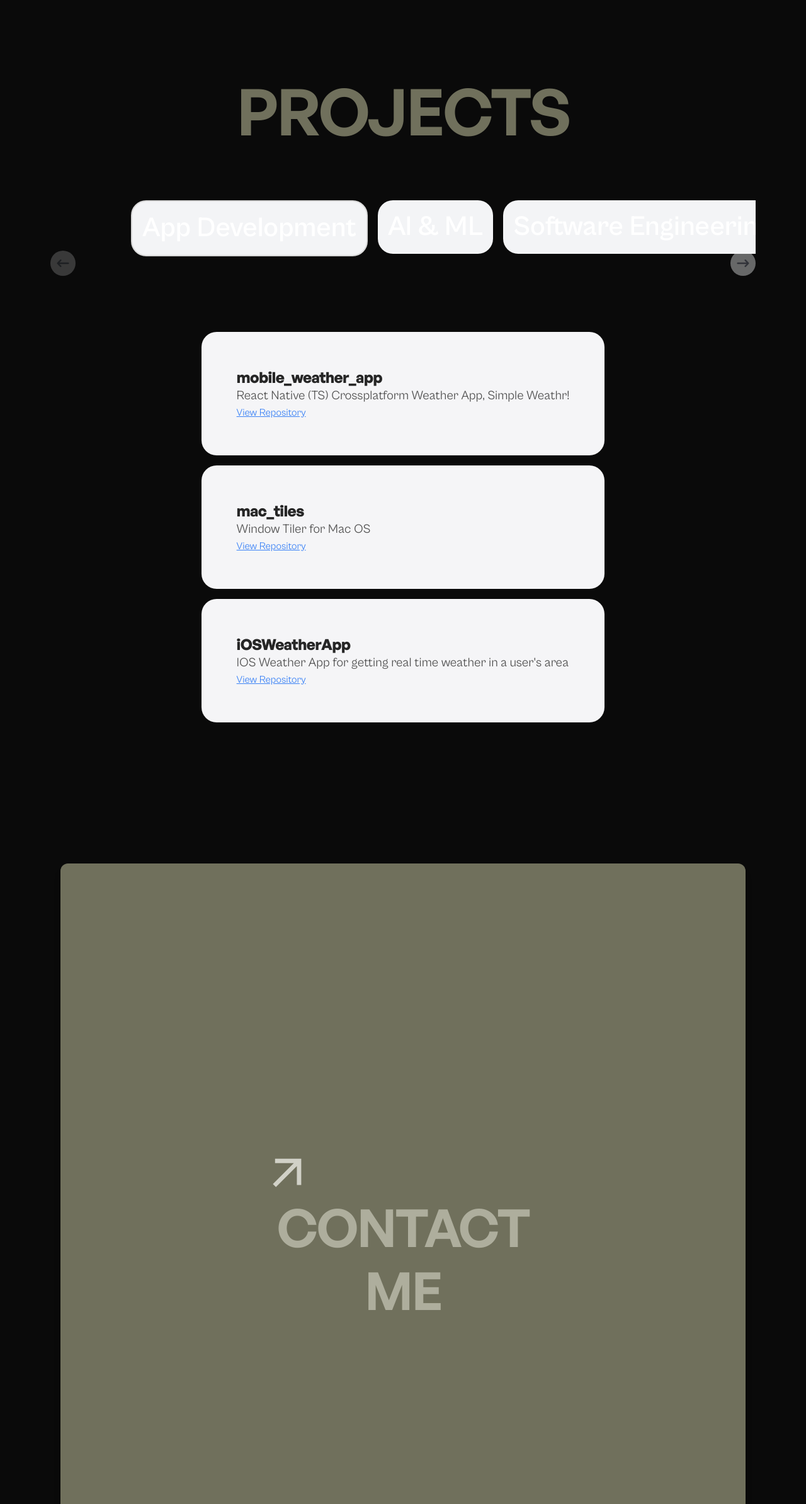
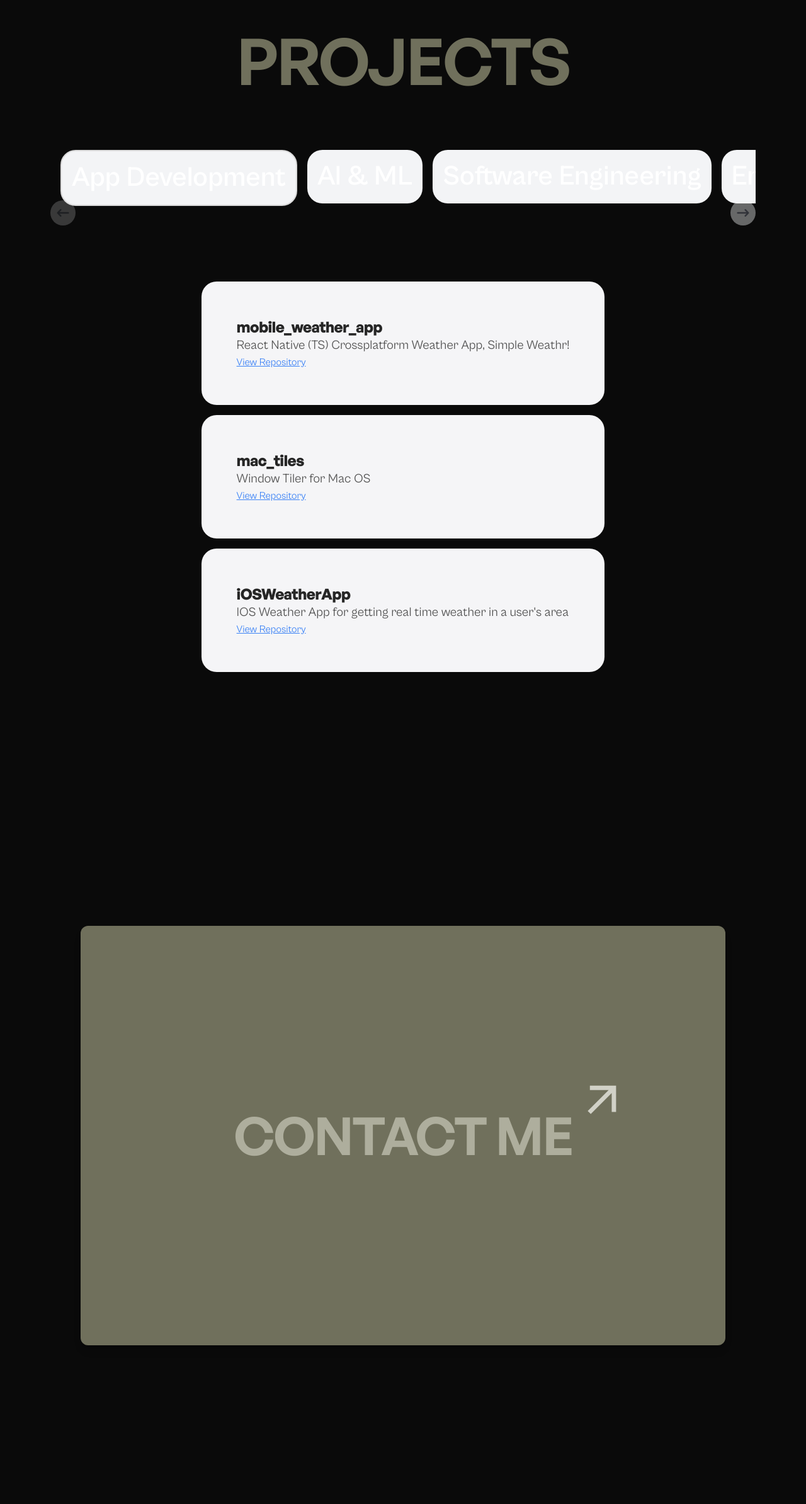
Before and after one commit to ThisIsNotJustin/ThisIsNotJustin.github.io, a Next.js app: page / in a window 1280 px wide. Shown: the part 3758-6146 px from the top of the page at 63% size. Built offline with nearby package versions, Linux system fonts and the light colour scheme.

Commit message:
mobile styling fixes

```diff
--- a/src/components/Contact.tsx
+++ b/src/components/Contact.tsx
@@ -2,15 +2,15 @@ import { MdOutlineArrowOutward } from "react-icons/md";
 
 export default function Contact() {
   return (
-    <section id="contact" className="flex items-center justify-center px-4 pt-32">
-      <div className="bg-secondary-700 rounded-xl p-80 flex shadow-lg mx-auto text-center pb-96 pt-80">
+    <section id="contact" className="flex items-center justify-center h-screen px-4">
+      <div className="bg-secondary-700 rounded-xl flex shadow-lg mx-auto text-center h-5/6 w-full max-w-screen-lg flex-col justify-center">
         {/* Container for Heading and Arrow */}
-        <div className="relative flex items-center justify-center pt-52 pb-52">
+        <div className="relative flex items-center justify-center h-full">
           {/* Heading */}
-          <h1 className="text-secondary-500 text-heading-1 uppercase font-semibold flex items-center">
+          <h1 className="text-secondary-500 text-heading-1 uppercase font-semibold flex items-center justify-center">
             CONTACT ME
             {/* Arrow */}
-            <div className="absolute top-32 right-[-64] text-heading-1 text-secondary-400 transform duration-300 hover:scale-90">
+            <div className="absolute top-[35%] left-[77%] transform text-heading-1 text-secondary-400 duration-300 hover:scale-90">
               <MdOutlineArrowOutward />
             </div>
           </h1>
--- a/src/components/Footer.tsx
+++ b/src/components/Footer.tsx
@@ -12,11 +12,11 @@ export default function Footer() {
   };
 
   return (
-    <footer className="text-secondary-400 px-10 pb-8 pt-56">
+    <footer className="text-secondary-400 lg:px-10 pl-8 pb-0 pt-16 lg:pt-56">
       <div className="container mx-auto">
-        <div className="flex flex-col md:flex-row items-start gap-16 mb-8">
+        <div className="flex flex-row items-start gap-16 mb-0">
           {/* Menu Section */}
-          <div className="mb-6 md:mb-0">
+          <div className="w-full lg:w-full sm:w-full mb-6 md:mb-0 ">
             <span className="font-bold text-works-title-large text-white">Menu</span>
             <hr className="border-t border-secondary-700 my-1" />
             <ul className="mt-4 space-y-2 text-works-title">
@@ -33,18 +33,9 @@ export default function Footer() {
                 <Link href="/#contact" className="duration-300 transition-all hover:text-secondary-600">Contact</Link>
               </li>
             </ul>
-            <div className="flex flex-col pt-12 text-left">
-              <span className="text-secondary-500 font-extrabold text-special block mb-1">
-                &copy;{new Date().getFullYear()} Justin Coleman
-              </span>
-              <span className="text-secondary-500 font-extrabold text-works-title block mb-1">
-                All rights reserved.
-              </span>
           </div>
-          </div>
-
           {/* Socials Section */}
-          <div className="mb-6 md:mb-0">
+          <div className="w-full lg:w-full sm:w-full mb-6 md:mb-0">
             <span className="font-bold text-works-title-large text-white">Socials</span>
             <hr className="border-t border-secondary-700 my-1" />
             <ul className="mt-4 space-y-2 text-works-title">
@@ -59,20 +50,24 @@ export default function Footer() {
                 </a>
               </li>
             </ul>
-            <div className="flex flex-col pt-12 text-left">
-              <span className="text-secondary-500 opacity-0 font-extrabold text-special block mb-1">
+          </div>
+        </div>
+        <div className="flex flex-row pt-12">
+          <div className="flex flex-col text-left">
+            <span className="text-secondary-500 font-extrabold text-special block mb-1">
               &copy;{new Date().getFullYear()} Justin Coleman
             </span>
-              {/* Scroll to Top Button */}
-              <div className="flex justify-end">
+            <span className="text-secondary-500 font-extrabold text-works-title block mb-1">
+              All rights reserved.
+            </span>
+          </div>
+          <div className="absolute right-10 pb-4 md:mt-0">
             <button
               onClick={scrollUp}
-                  className="flex items-center transition justify-center text-heading-3 p-5 overflow-hidden w-[60px] h-[60px] bg-secondary-600 hover:bg-secondary-700 shadow-[2px_2px_20px_rgba(0,0,0,0.08)] rounded-full group hover:duration-300 duration-300"
+              className="flex items-center transition justify-center text-heading-3 p-5 overflow-hidden w-[80px] h-[80px] bg-secondary-600 hover:bg-secondary-700 shadow-[2px_2px_20px_rgba(0,0,0,0.08)] rounded-full group hover:duration-300 duration-300"
             >
               <IoArrowUp />
             </button>
-              </div>
-            </div>
           </div>
         </div>
       </div>
--- a/src/components/Projects.tsx
+++ b/src/components/Projects.tsx
@@ -61,7 +61,7 @@ export default function Projects() {
   };
 
   return (
-    <div ref={projectsRef} id="projects" className="mx-auto items-center justify-center flex flex-col w-full h-full py-20">
+    <div ref={projectsRef} id="projects" className="mx-auto items-center justify-center flex flex-col w-full h-full py-20 pb-80">
       <h2 className="text-5xl sm:text-heading-2 font-semibold uppercase text-secondary-700">
         Projects
       </h2>
--- a/src/components/Skills.tsx
+++ b/src/components/Skills.tsx
@@ -1,6 +1,6 @@
 export default function Skills() {
   return (
-    <section className="py-24 pb-72">
+    <section className="py-24 pb-52">
       <div className="container mx-auto relative">
         <div className="flex flex-col items-center justify-center mb-16">
           <h2 className="text-5xl sm:text-heading-2 font-semibold uppercase text-secondary-700">
@@ -21,7 +21,7 @@ export default function Skills() {
                 Languages I commonly use to build full stack software.
               </p>
             </div>
-            <ul className="text-secondary-500 md:w-2/3 grid grid-cols-2 font-bold gap-4 gap-x-16 text-heading-3 pt-20">
+            <ul className="text-secondary-500 md:w-2/3 grid grid-cols-2 font-bold gap-4 gap-x-16 text-heading-3 mt-0 pt-0 lg:pt-20">
               <li>C</li>
               <li>Go</li>
               <li>TypeScript</li>
@@ -46,7 +46,7 @@ export default function Skills() {
                 Essential tools that I use in my tech stack to streamline development.
               </p>
             </div>
-            <ul className="text-secondary-500 md:w-2/3 grid grid-cols-2 font-bold gap-4 gap-x-16 text-heading-3 pt-20">
+            <ul className="text-secondary-500 md:w-2/3 grid grid-cols-2 font-bold gap-4 gap-x-16 text-heading-3 mt-0 pt-0 lg:pt-20">
               <li>Git</li>
               <li>Docker</li>
               <li>PostgreSQL</li>
@@ -71,7 +71,7 @@ export default function Skills() {
                 Powerful frameworks and libraries I use to create scalable, high-quality applications.
               </p>
             </div>
-            <ul className="text-secondary-500 md:w-2/3 grid grid-cols-2 font-bold gap-4 gap-x-12 text-heading-3 pt-20">
+            <ul className="text-secondary-500 md:w-2/3 grid grid-cols-2 font-bold gap-4 gap-x-12 text-heading-3 mt-0 pt-0 lg:pt-20">
               <li>NextJS</li>
               <li>Node.js</li>
               <li>Motion</li>
--- a/src/components/ui/apple-cards-carousel.tsx
+++ b/src/components/ui/apple-cards-carousel.tsx
@@ -113,8 +113,7 @@ export const Carousel = ({ items, initialScroll = 0, onCategorySelect }: Carouse
         >
           <div
             className={cn(
-              "flex flex-row justify-start gap-4 pl-4",
-              "max-w-4xl mx-auto" // remove max-w-4xl if you want the carousel to span the full width of its container
+              "flex flex-row justify-start gap-4 px-4",
             )}
           >
             {items.map((item, index) => (
```
Also changed, not shown: 3 other files (tests, documents, lock files or other folders). Lines whose indentation alone changed are shown as unchanged.
